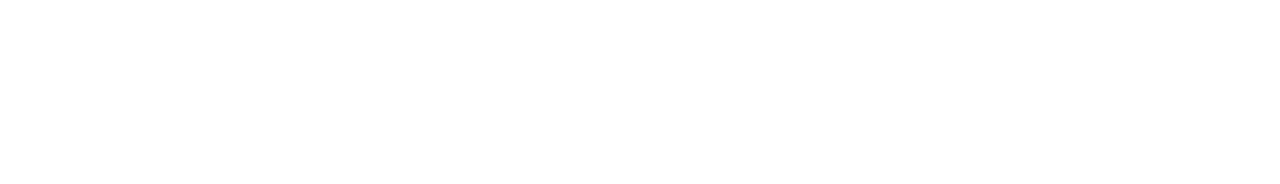
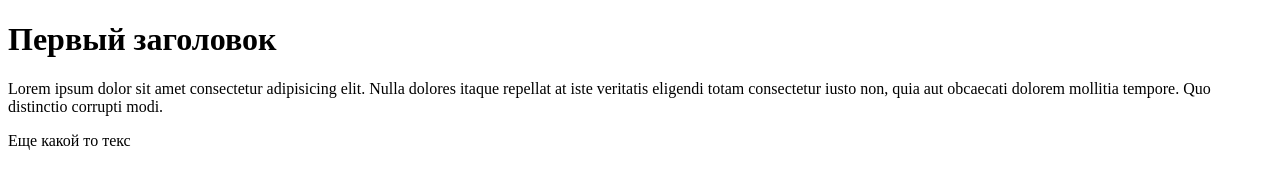
Before and after one commit to alex-chibiryaev/freelancer_lifestyle_homevork, a plain HTML site: page index.html in a window 1280 px wide. Drawn offline with Linux system fonts and the light colour scheme.

Commit message:
lesson_2

```diff
--- a/index.html
+++ b/index.html
@@ -7,6 +7,8 @@
 	<title>Document</title>
 </head>
 <body>
-
+	<h1>Первый заголовок</h1>
+	<p>Lorem ipsum dolor sit amet consectetur adipisicing elit. Nulla dolores itaque repellat at iste veritatis eligendi totam consectetur iusto non, quia aut obcaecati dolorem mollitia tempore. Quo distinctio corrupti modi.</p>
+	<P>Еще какой то текс</P>
 </body>
 </html>
```
